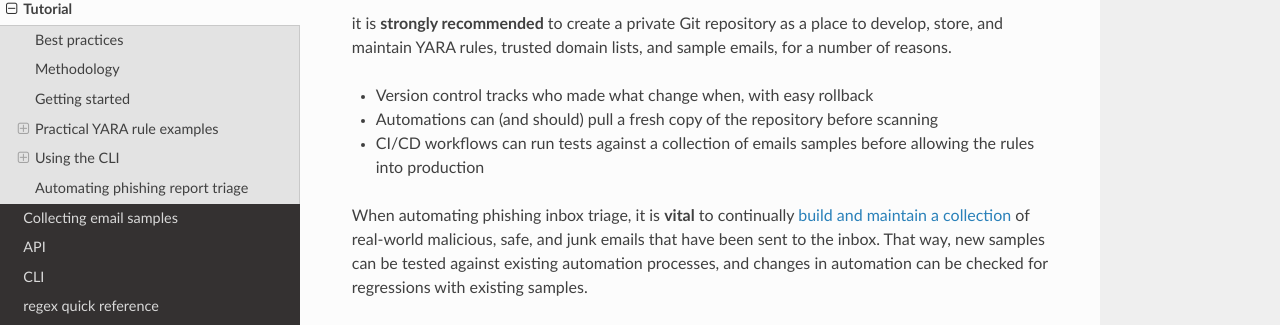
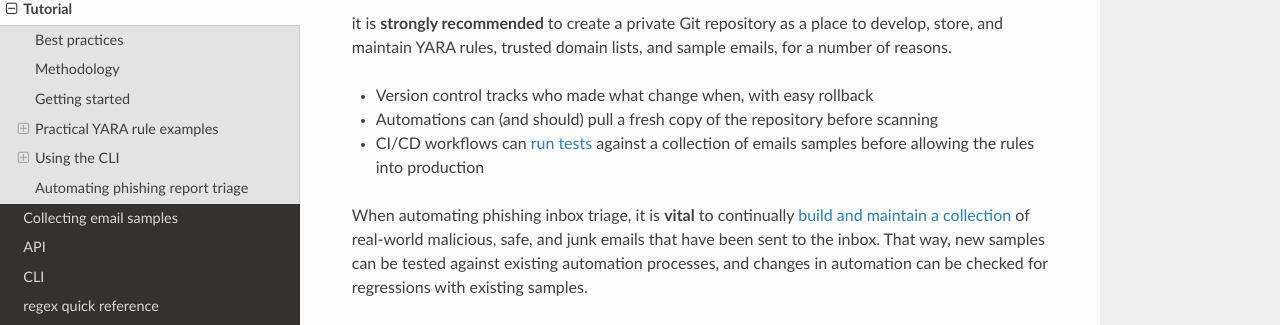
Before and after one commit to seanthegeek/yaramail, a Sphinx documentation site: the page built from docs/source/tutorial.md, in a window 1280 px wide and 900 px high. Shown: the part 253-578 px from the top of the window. Built offline with Sphinx 7.4.7 and the Read the Docs theme 2.0.0, drawn with Linux system fonts in a browser that asks for light colours; some of the changed lines change nothing that is shown.

```diff
--- a/docs/source/tutorial.md
+++ b/docs/source/tutorial.md
@@ -11,8 +11,9 @@
 - Version control tracks who made what change when, with easy rollback
 - Automations can (and should) pull a fresh copy of the repository
   before scanning
-- CI/CD workflows can run tests against a collection of emails samples before
-  allowing the rules into production
+- CI/CD workflows can [run tests](#testing-a-collection-of-samples)
+  against a collection of emails samples before allowing the rules into
+  production
 
 When automating phishing inbox triage, it is **vital** to continually [build
 and maintain a collection](collecting_samples) of real-world malicious, safe,
```
